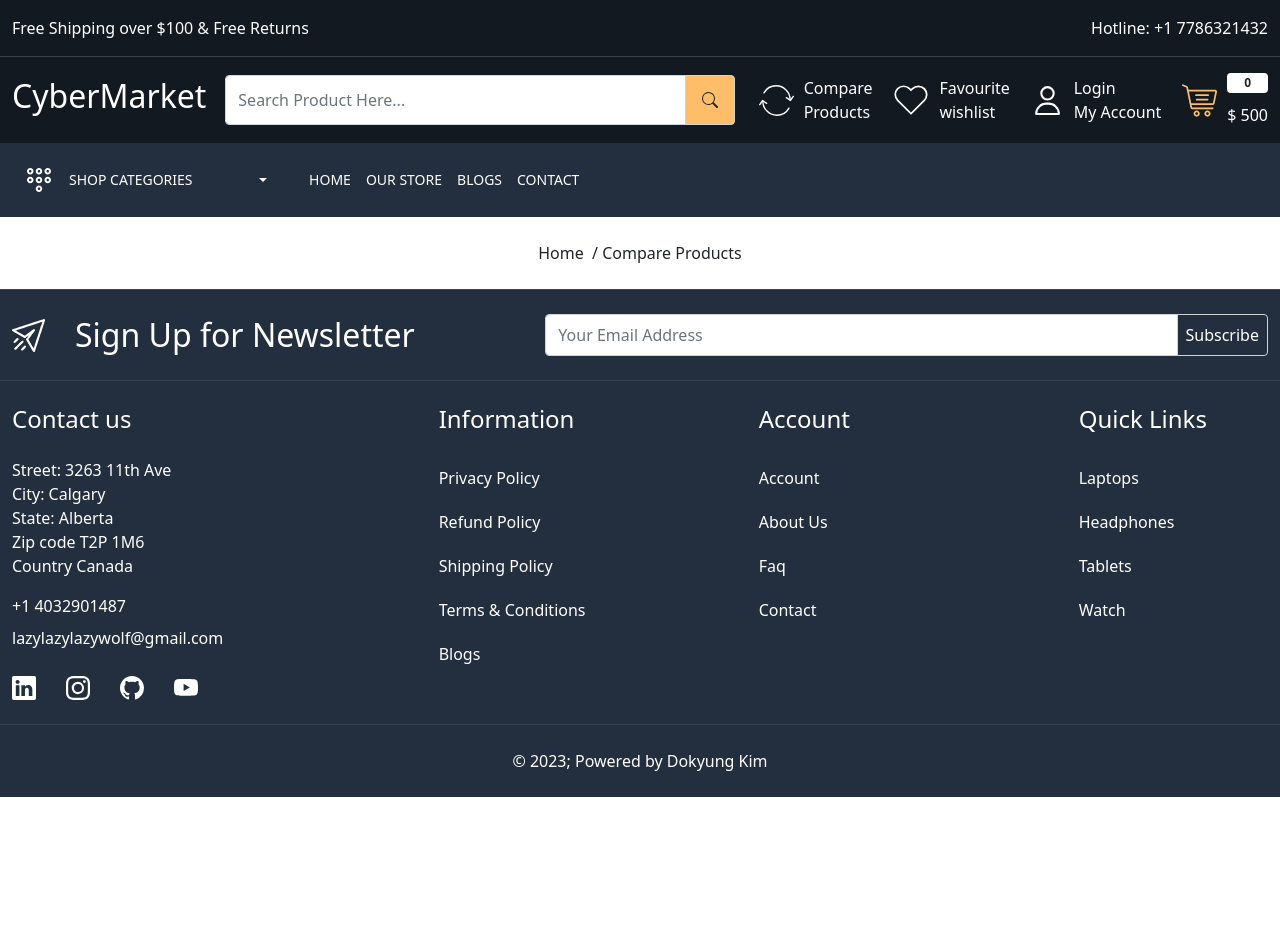
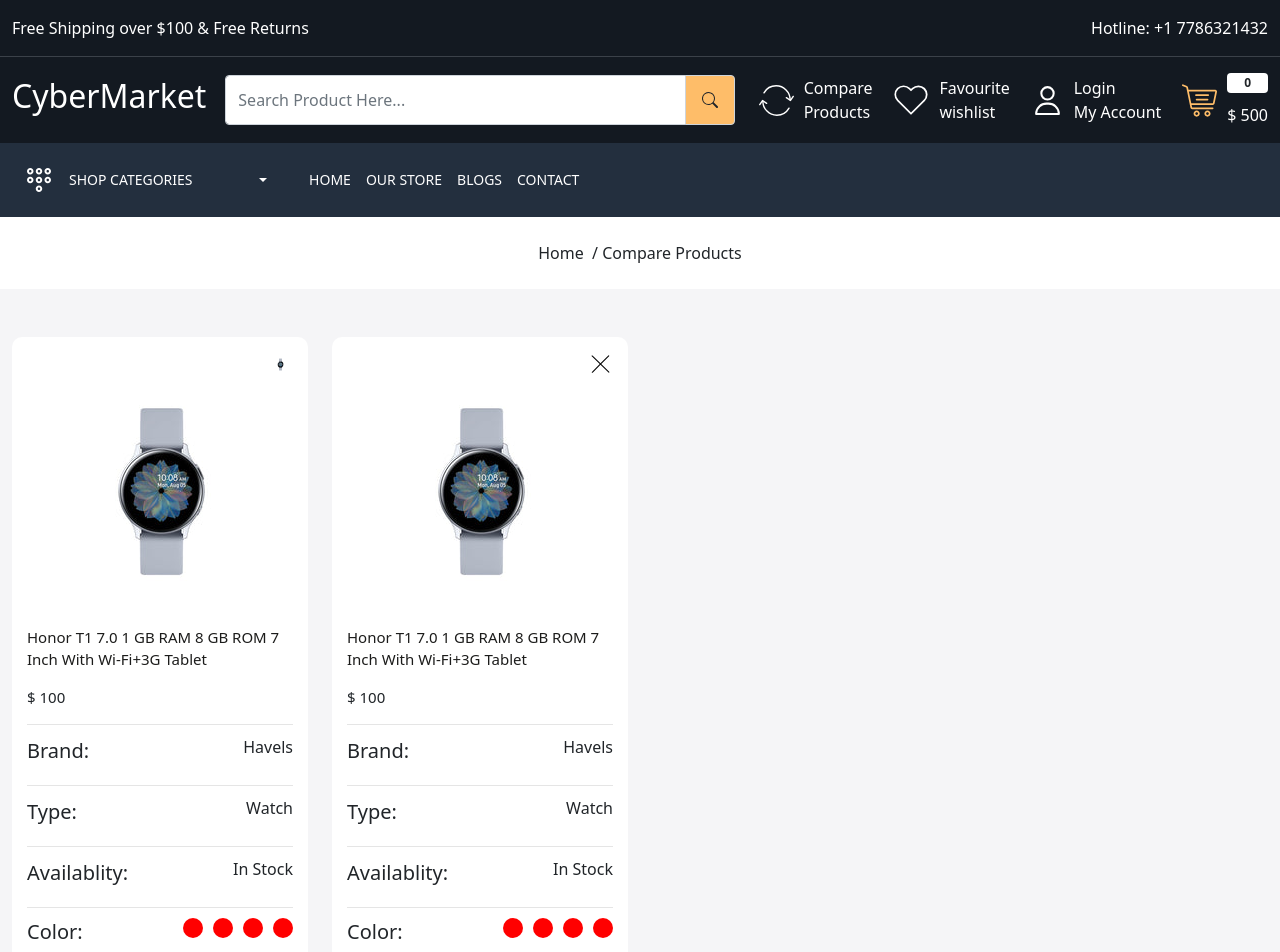
Before and after one commit to Cory-Kim/E-commerce_Client, a React (Create React App) app: page /compare-products in a window 1280 px wide. Shown: the top 952 px of the page. Before the commit the page ends 800 px from the top, so only its background shows below. Built offline with nearby package versions, Linux system fonts and the light colour scheme.

Commit message:
finished comparing products page.

```diff
--- a/src/App.css
+++ b/src/App.css
@@ -559,3 +559,41 @@
   color: var(--color-777777);
 }
 /* Contact Page ends */
+
+
+/* Compare Product Page */
+
+.compare-product-card {
+  padding: 20px 15px;
+  background-color: white;
+  border-radius: 10px;
+}
+.compare-product-card .cross,
+.wishlist-card .cross {
+  top: 15px;
+  right: 15px;
+  width: 25px;
+  padding: 3px;
+  cursor: pointer;
+}
+.compare-product-details h5.title,
+.wishlist-card h5.title {
+  font-size: 15px;
+  line-height: 22px;
+  font-weight: 500;
+  color: var(--color-1c1c1b);
+}
+.compare-product-details h6.price,
+.wishlist-card h6.price {
+  font-size: 15px;
+  line-height: 22px;
+  font-weight: 400;
+}
+.compare-product-card .product-detail {
+  display: flex;
+  justify-content: space-between;
+  align-items: center;
+  padding: 10px 0px;
+  border-top: 1px solid rgba(0, 0, 0, 0.1);
+}
+/* Compare Product Page end here */
--- /dev/null
+++ b/src/components/Color.js
@@ -0,0 +1,16 @@
+import React from "react";
+
+const Color = () => {
+    return (
+        <>
+            <ul className="colors ps-0">
+                <li></li>
+                <li></li>
+                <li></li>
+                <li></li>
+            </ul>
+        </>
+    );
+};
+
+export default Color;
--- a/src/pages/CompareProduct.js
+++ b/src/pages/CompareProduct.js
@@ -1,12 +1,111 @@
 import React from "react";
 import BreadCrumb from "../components/BreadCrumb";
+import Color from "../components/Color";
 import Meta from "../components/Meta";
+// import watch from "../images/watch.jpg";
+// import Container from "../components/Container";
 
 const CompareProduct = () => {
     return (
         <>
             <Meta title={"Compare Products"} />
             <BreadCrumb title="Compare Products" />
+            <div className="compare-product-wrapper py-5 home-wrapper-2">
+                <div className="container-xxl">
+                    <div className="row">
+                        <div className="col-3">
+                            <div className="compare-product-card position-relative">
+                                <img
+                                    src="./images/watch.jpg"
+                                    alt="cross"
+                                    className="position-absolute cross img-fluid"
+                                />
+                                <div className="product-card-image">
+                                    <img src="images/watch.jpg" alt="watch" />
+                                </div>
+                                <div className="compare-product-details">
+                                    <h5 className="title">
+                                        Honor T1 7.0 1 GB RAM 8 GB ROM 7 Inch
+                                        With Wi-Fi+3G Tablet
+                                    </h5>
+                                    <h6 className="price mb-3 mt-3">$ 100</h6>
+
+                                    <div>
+                                        <div className="product-detail">
+                                            <h5>Brand:</h5>
+                                            <p>Havels</p>
+                                        </div>
+                                        <div className="product-detail">
+                                            <h5>Type:</h5>
+                                            <p>Watch</p>
+                                        </div>
+                                        <div className="product-detail">
+                                            <h5>Availablity:</h5>
+                                            <p>In Stock</p>
+                                        </div>
+                                        <div className="product-detail">
+                                            <h5>Color:</h5>
+                                            <Color />
+                                        </div>
+                                        <div className="product-detail">
+                                            <h5>Size:</h5>
+                                            <div className="d-flex gap-10">
+                                                <p>S</p>
+                                                <p>M</p>
+                                            </div>
+                                        </div>
+                                    </div>
+                                </div>
+                            </div>
+                        </div>
+                        <div className="col-3">
+                            <div className="compare-product-card position-relative">
+                                <img
+                                    src="images/cross.svg"
+                                    alt="cross"
+                                    className="position-absolute cross img-fluid"
+                                />
+                                <div className="product-card-image">
+                                    <img src="./images/watch.jpg" alt="watch" />
+                                </div>
+                                <div className="compare-product-details">
+                                    <h5 className="title">
+                                        Honor T1 7.0 1 GB RAM 8 GB ROM 7 Inch
+                                        With Wi-Fi+3G Tablet
+                                    </h5>
+                                    <h6 className="price mb-3 mt-3">$ 100</h6>
+
+                                    <div>
+                                        <div className="product-detail">
+                                            <h5>Brand:</h5>
+                                            <p>Havels</p>
+                                        </div>
+                                        <div className="product-detail">
+                                            <h5>Type:</h5>
+                                            <p>Watch</p>
+                                        </div>
+                                        <div className="product-detail">
+                                            <h5>Availablity:</h5>
+                                            <p>In Stock</p>
+                                        </div>
+                                        <div className="product-detail">
+                                            <h5>Color:</h5>
+                                            <Color />
+                                        </div>
+                                        <div className="product-detail">
+                                            <h5>Size:</h5>
+                                            <div className="d-flex gap-10">
+                                                <p>S</p>
+                                                <p>M</p>
+                                            </div>
+                                        </div>
+                                    </div>
+                                </div>
+                            </div>
+                        </div>
+                    </div>
+                </div>
+            </div>
         </>
     );
 };
--- a/src/pages/OurStore.js
+++ b/src/pages/OurStore.js
@@ -4,6 +4,7 @@
 import { Helmet } from "react-helmet";
 import Meta from "../components/Meta";
 import ProductCard from "../components/ProductCard";
+import Color from "../components/Color";
 
 const OurStore = () => {
     const [grid, setGrid] = useState(4);
@@ -93,26 +94,7 @@
                                     <h5 className="sub-title">Colors</h5>
                                     {/* <div><Color /></div> */}
                                     <div>
-                                        <ul className="colors ps-0">
-                                            <li></li>
-                                            <li></li>
-                                            <li></li>
-                                            <li></li>
-                                            <li></li>
-                                            <li></li>
-                                            <li></li>
-                                            <li></li>
-                                            <li></li>
-                                            <li></li>
-                                            <li></li>
-                                            <li></li>
-                                            <li></li>
-                                            <li></li>
-                                            <li></li>
-                                            <li></li>
-                                            <li></li>
-                                            <li></li>
-                                        </ul>
+                                        <Color />
                                     </div>
                                     <h5 className="sub-title">Size</h5>
                                     <div>
```
